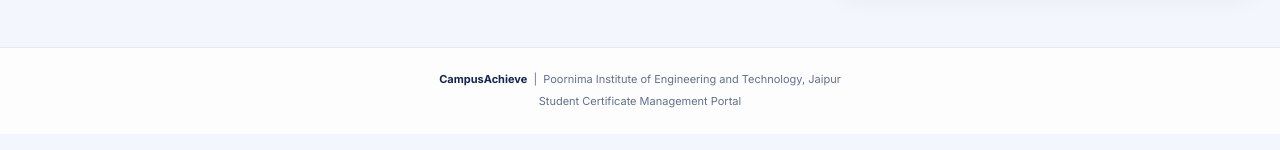
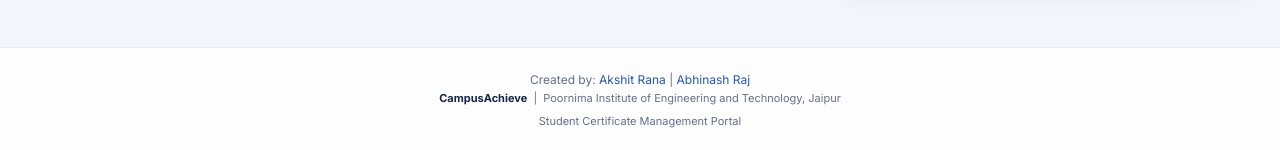
Before and after one commit to akshitrana007/Campus-Achieve, a plain HTML site: page frontend/admin-dashboard.html in a window 1280 px wide. Shown: the part 1615-1765 px from the top of the page. Drawn offline with Linux system fonts and the light colour scheme; no server answers.

Commit message:
Add created-by footer to all pages

```diff
--- a/frontend/admin-dashboard.html
+++ b/frontend/admin-dashboard.html
@@ -1307,12 +1307,34 @@
   </main>
 
   <footer class="admin-dashboard-footer">
+        <div class="footer-creators">
+      <span class="footer-created-label">Created by:</span>
+
+      <a
+        href="https://www.linkedin.com/in/akshit-r-9687b7388/"
+        target="_blank"
+        rel="noopener noreferrer"
+      >
+        Akshit Rana
+      </a>
+
+      <span class="footer-divider" aria-hidden="true">|</span>
+
+      <a
+        href="https://www.linkedin.com/in/abhinash-raj-78a68a392/"
+        target="_blank"
+        rel="noopener noreferrer"
+      >
+        Abhinash Raj
+      </a>
+    </div>
     <p>
       <strong>CampusAchieve</strong>
       &nbsp;|&nbsp;
       Poornima Institute of Engineering and Technology, Jaipur
     </p>
     <p>Student Certificate Management Portal</p>
+
   </footer>
 
   <script>
```
Also changed, not shown: frontend/admin-login.html (+21 -0 lines), frontend/index.html (+11 -10 lines), frontend/student.html (+22 -0 lines).
